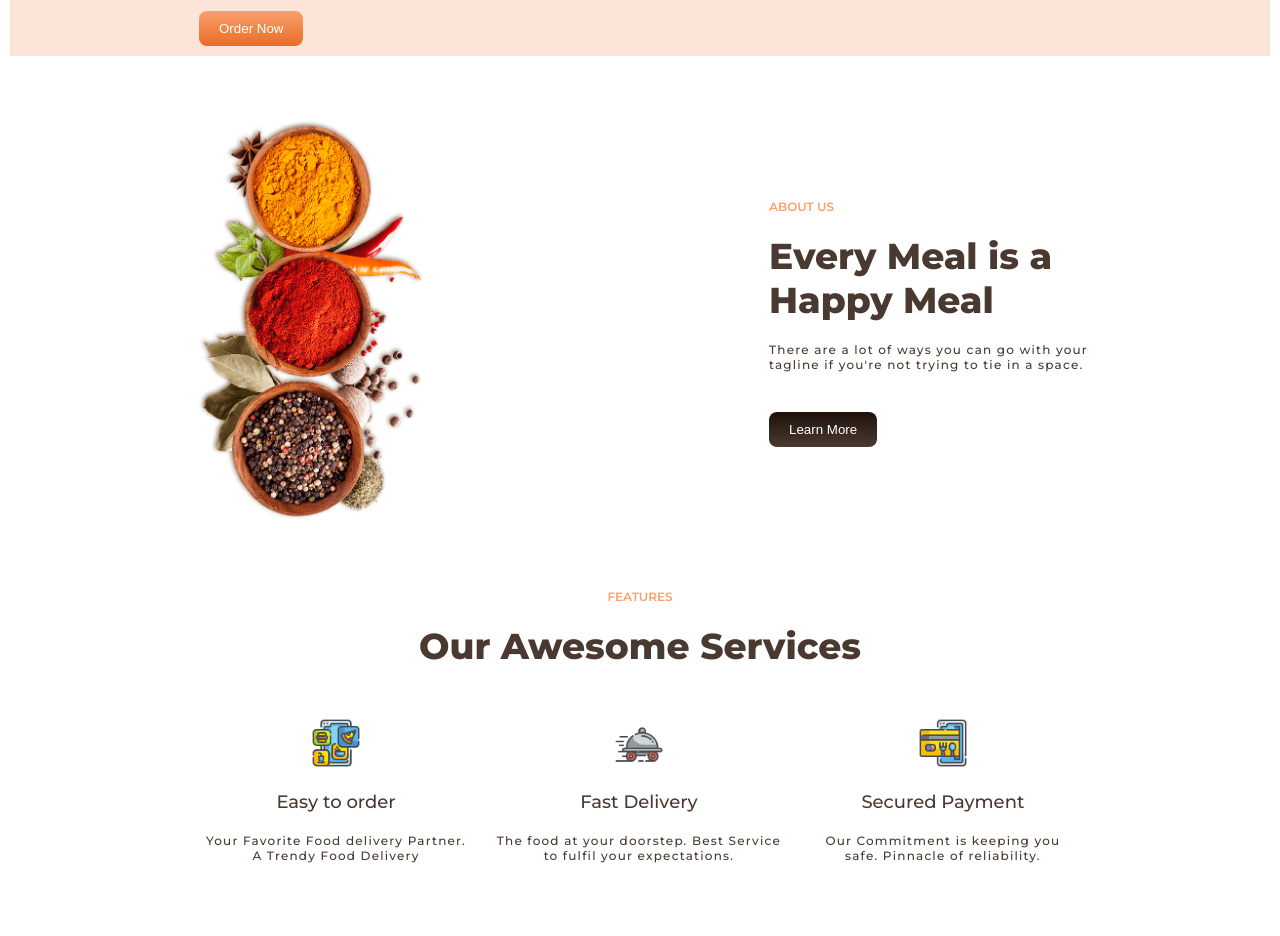
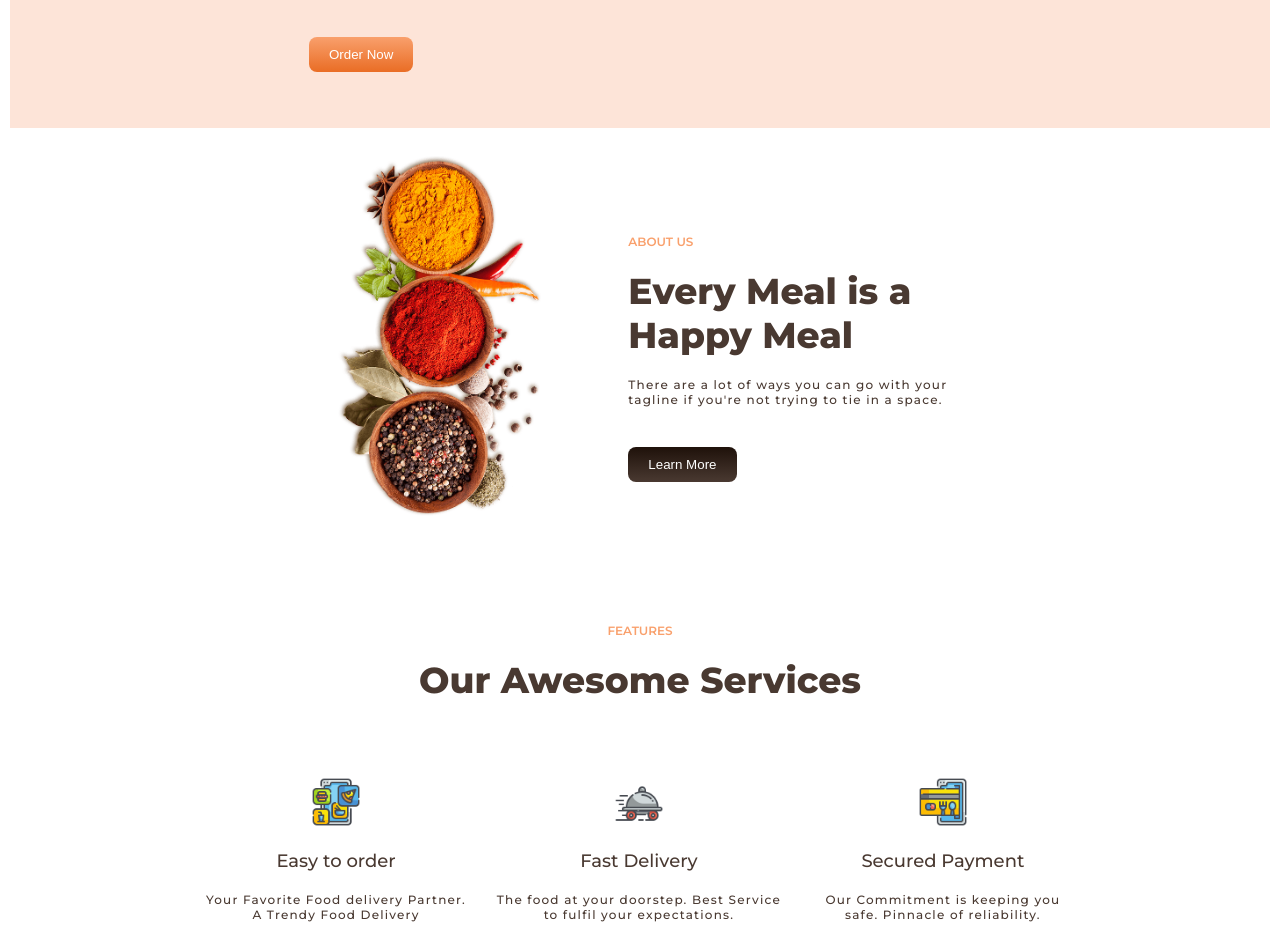
Before and after one commit to lfields90/Food-Delivery-Site-Challenge, a plain HTML site: page index.html in a window 1280 px wide. Shown: the part 322-1258 px from the top of the page. Drawn offline with Linux system fonts and the light colour scheme.

Commit message:
Update max-width and quick css clean up

```diff
--- a/main.css
+++ b/main.css
@@ -6,6 +6,7 @@
   --lightCarrot: hsla(22, 82%, 53%, 0.8);
   --sherbert: hsla(22, 92%, 70%, 1);
   --lightSherbert: hsla(22, 92%, 70%, 0.8);
+  --veryLightSherbert: hsla(22, 92%, 70%, 0.1);
   --chocolate: hsla(20, 20%, 24%, 1);
   --lightChocolate: hsla(20, 20%, 24%, 0.15);
   --darkChocolate: hsla(21, 50%, 8%, 1);
@@ -92,9 +93,10 @@
 
 .container {
   display: flex;
-  justify-content: space-between;
+  justify-content: space-around;
   align-items: center;
-  padding: 10px 15%;
+  max-width: 70%;
+  margin: 0 auto;
 }
 
 .header-footer-margin {
@@ -162,7 +164,7 @@
 
 .hero {
   display: flex;
-  height: 100%;
+  height: 50vh;
   width: 100%;
 }
 
@@ -180,17 +182,21 @@
 
 .about {
   display: flex;
-  height: 100%;
+  height: 50vh;
   width: 100%;
 }
 
+.about.container {
+  justify-content: center;
+}
+
 .about-intro {
-  align-items: center;
   order: 1;
 }
 
 .about-image > img {
-  padding-top: 40px;
+  padding: 40px 80px 40px 0;
+  /* margin-right: 20%; */
   height: 450px;
   width: auto;
 }
@@ -200,6 +206,7 @@
 .features.container {
   display: block;
   text-align: center;
+  height: 50vh;
 }
 
 .feature-cards-container {
@@ -216,8 +223,19 @@
   width: auto;
 }
 
+.features > h1 {
+  margin-bottom: 5%;
+}
+
+.features > h3 {
+  margin-top: 5%;
+}
+
 /* Download Styles */
 
+.download {
+  height: 50vh;
+}
 
 .num-2 {
   margin-left: 10px;
@@ -228,7 +246,8 @@
 .recipes.container {
   display: block;
   text-align: center;
-  margin: 30px 0;
+  margin-top: 50px;
+  height: 50vh;
 }
 
 .recipe-cards-container {
@@ -236,8 +255,13 @@
   padding: 50px 0;
 }
 
+.recipe {
+  height: 200px;
+  background-color: var(--veryLightSherbert);
+}
+
 .recipe + .recipe {
-  margin-left: 20px;
+  margin-left: 40px;
 }
 
 .recipe {
@@ -359,7 +383,3 @@
 .created-by {
   width: 100%;
 }
-
-
-
-/*  */
```
Also changed, not shown: index.html (+1 -0 lines).
